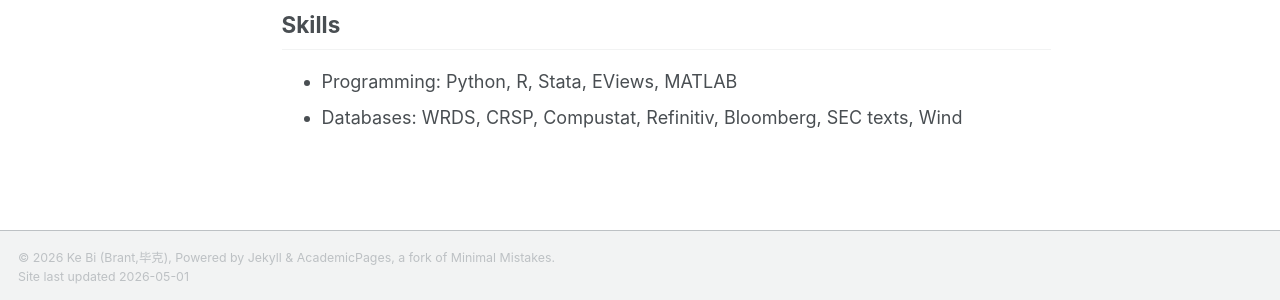
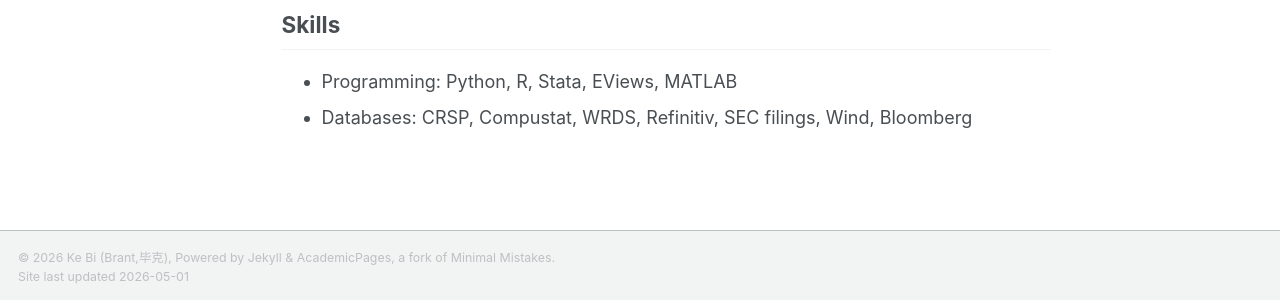
Before and after one commit to brant1868/brant1868.github.io, a Jekyll site: the page built from _pages/about.md, in a window 1280 px wide and 900 px high, scrolled down 3212 px. Shown: the part 596-896 px from the top of the window. Built offline with Jekyll 4.4.1, drawn with Linux system fonts in a browser that asks for light colours; a script bundle is joined from its source files by our own code; library files that are not in the unit come from our copies.

Commit message:
Update about.md

```diff
--- a/_pages/about.md
+++ b/_pages/about.md
@@ -101,6 +101,6 @@ Prizes, Awards, and Grants
 Skills
 ------
 - Programming: Python, R, Stata, EViews, MATLAB
-- Databases: WRDS, CRSP, Compustat, Refinitiv, Bloomberg, SEC texts, Wind
+- Databases: CRSP, Compustat, WRDS, Refinitiv, SEC filings, Wind, Bloomberg
 <!-- - Computer: Proficient in Excel, Word, PowerPoint, Overleaf -->
 <!-- - Language & Certificates: IELTS 7, GMAT 720 (Top 6%), ACCA (9 subjects) -->
```
